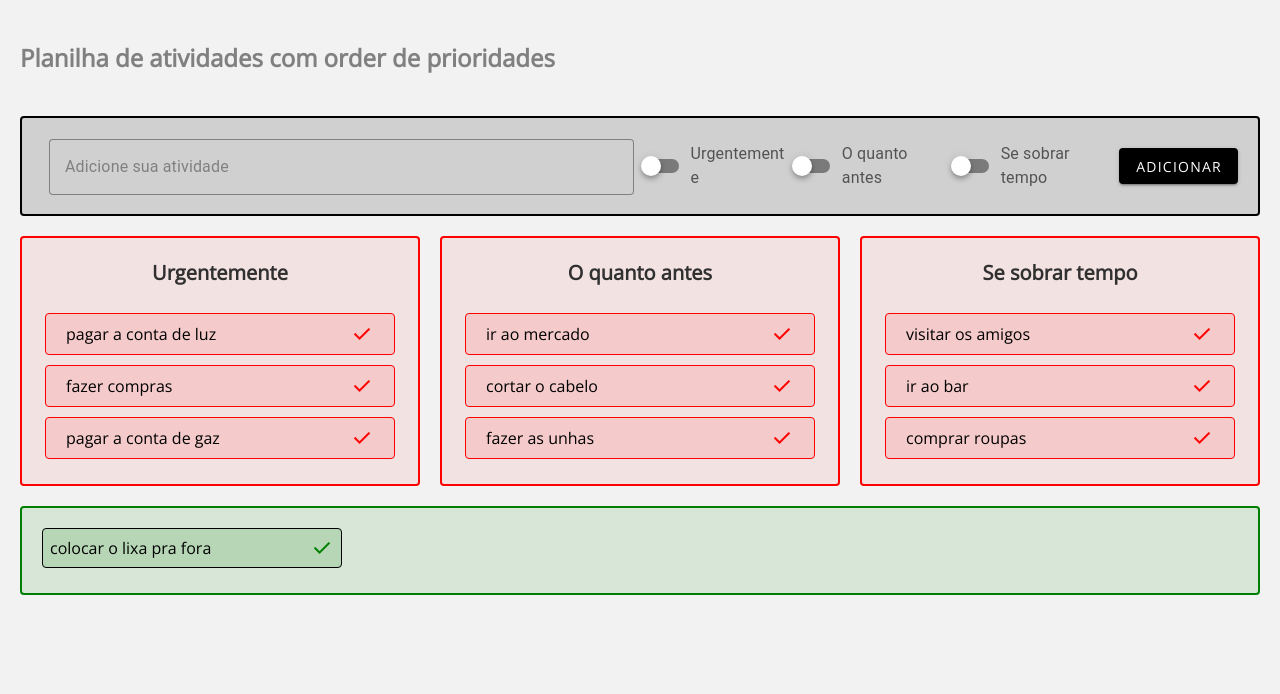
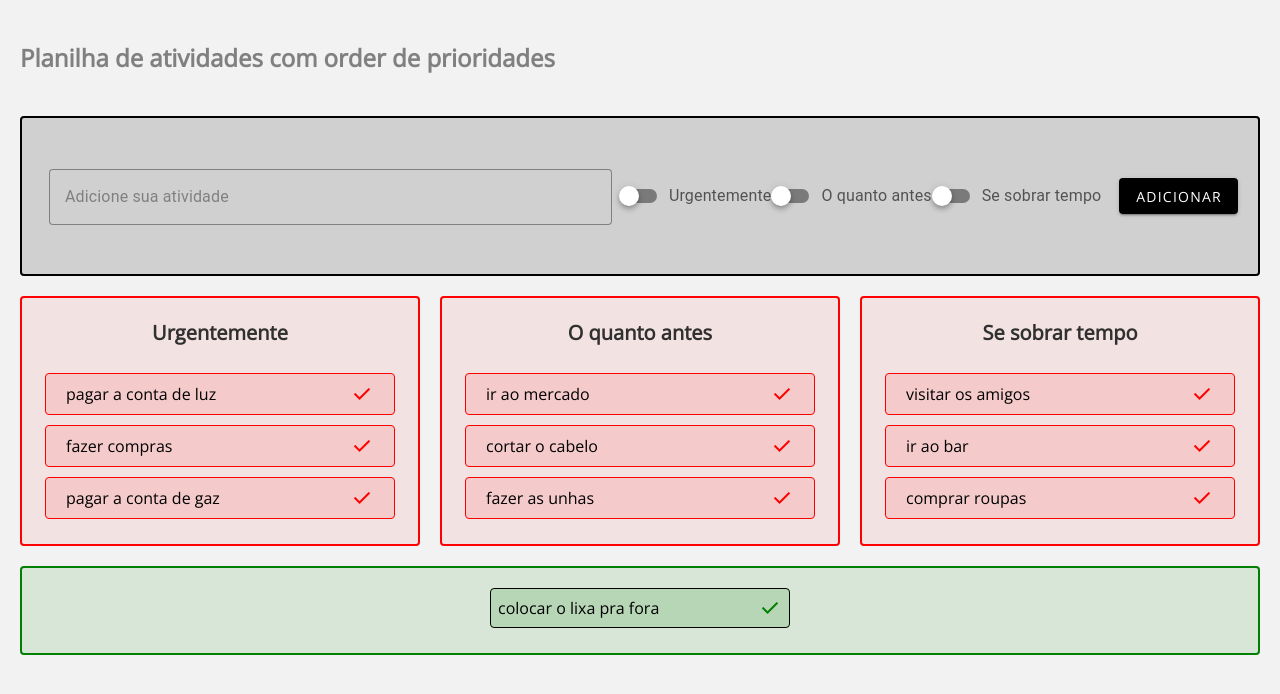
Before and after one commit to jeffersonrochasilva/to_do_list_vue3, a Vue app: page / in a window 1280 px wide. Shown: the top 694 px of the page. Built offline with nearby package versions, Linux system fonts and the light colour scheme.

Commit message:
new data

```diff
--- a/src/components/ActivitiesCheck/index.vue
+++ b/src/components/ActivitiesCheck/index.vue
@@ -34,9 +34,13 @@ const teste = () => {
   border-radius: 4px;
   max-height: 300px;
   display: flex;
+  justify-content: space-around;
+  /* flex-direction: column; */
+  flex-wrap: wrap;
+  /* display: flex;
   flex-direction: column;
   flex-wrap: wrap;
-  align-items: flex-start;
+  align-items: flex-start; */
 }
 .tesk {
   border: 1px solid black;
--- a/src/components/Header/index.vue
+++ b/src/components/Header/index.vue
@@ -6,6 +6,7 @@
       variant="outlined"
       placeholder="Adicione sua atividade"
     />
+
     <div class="campSwitch">
       <v-switch
         v-model="model"
@@ -73,7 +74,7 @@ const addActivity = () => {
 <style lang="scss" scoped>
 .header {
   padding: 20px;
-  height: 100px;
+  height: 160px;
   border-radius: 4px;
   border: 2px solid black;
   width: 100%;
@@ -81,6 +82,7 @@ const addActivity = () => {
   display: flex;
   justify-content: space-between;
   align-items: center;
+  flex-wrap: wrap;
 }
 .title {
   font-family: sans-serif;
@@ -93,7 +95,7 @@ const addActivity = () => {
   margin-bottom: 15px;
 }
 .campSwitch {
-  width: 40%;
+  width: 500px;
   height: 100%;
   display: flex;
   align-items: center;
--- a/src/pages/Home.vue
+++ b/src/pages/Home.vue
@@ -88,5 +88,6 @@ const setDataOne = (item: any) => {
   width: 100%;
   display: flex;
   justify-content: space-between;
+  flex-wrap: wrap;
 }
 </style>
```
